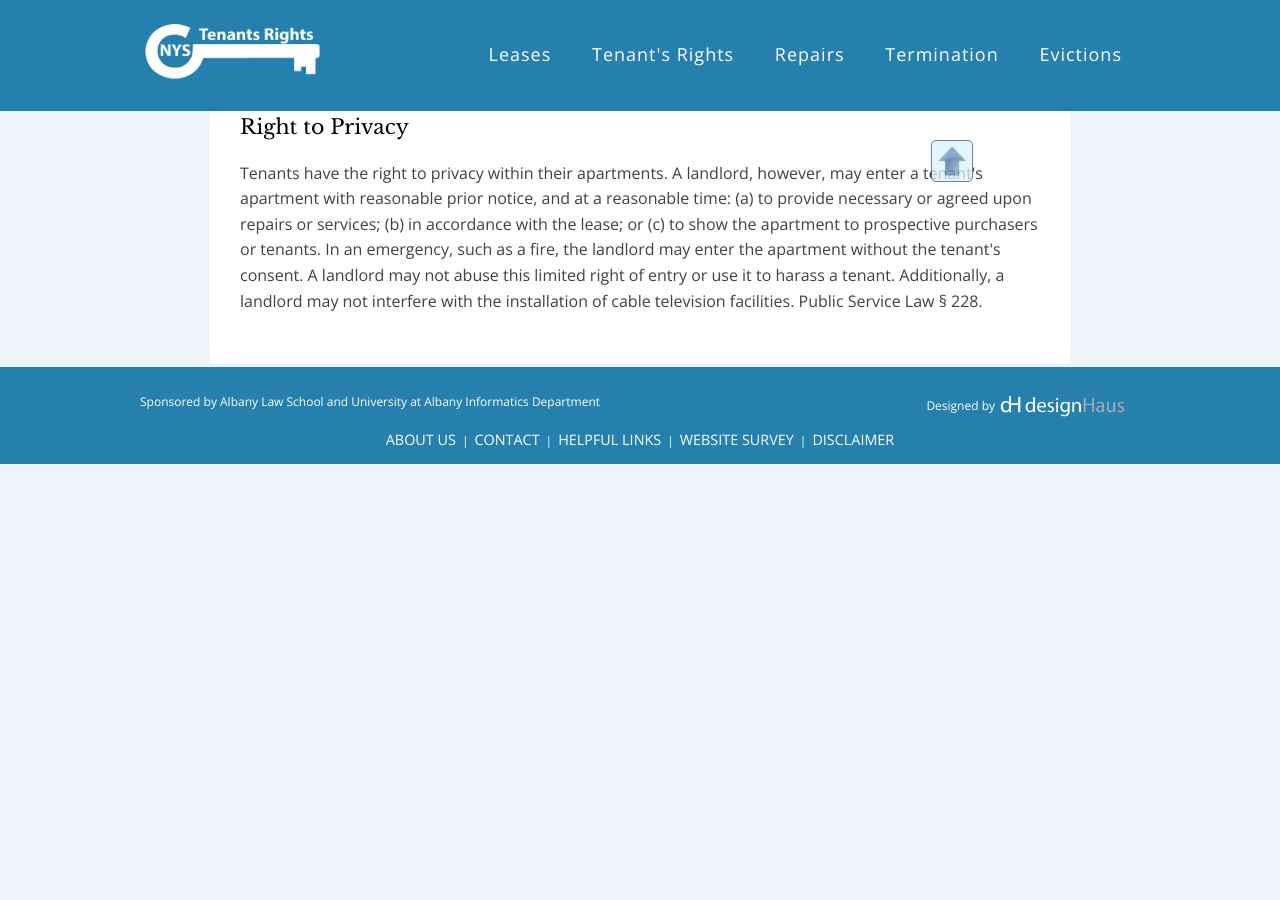
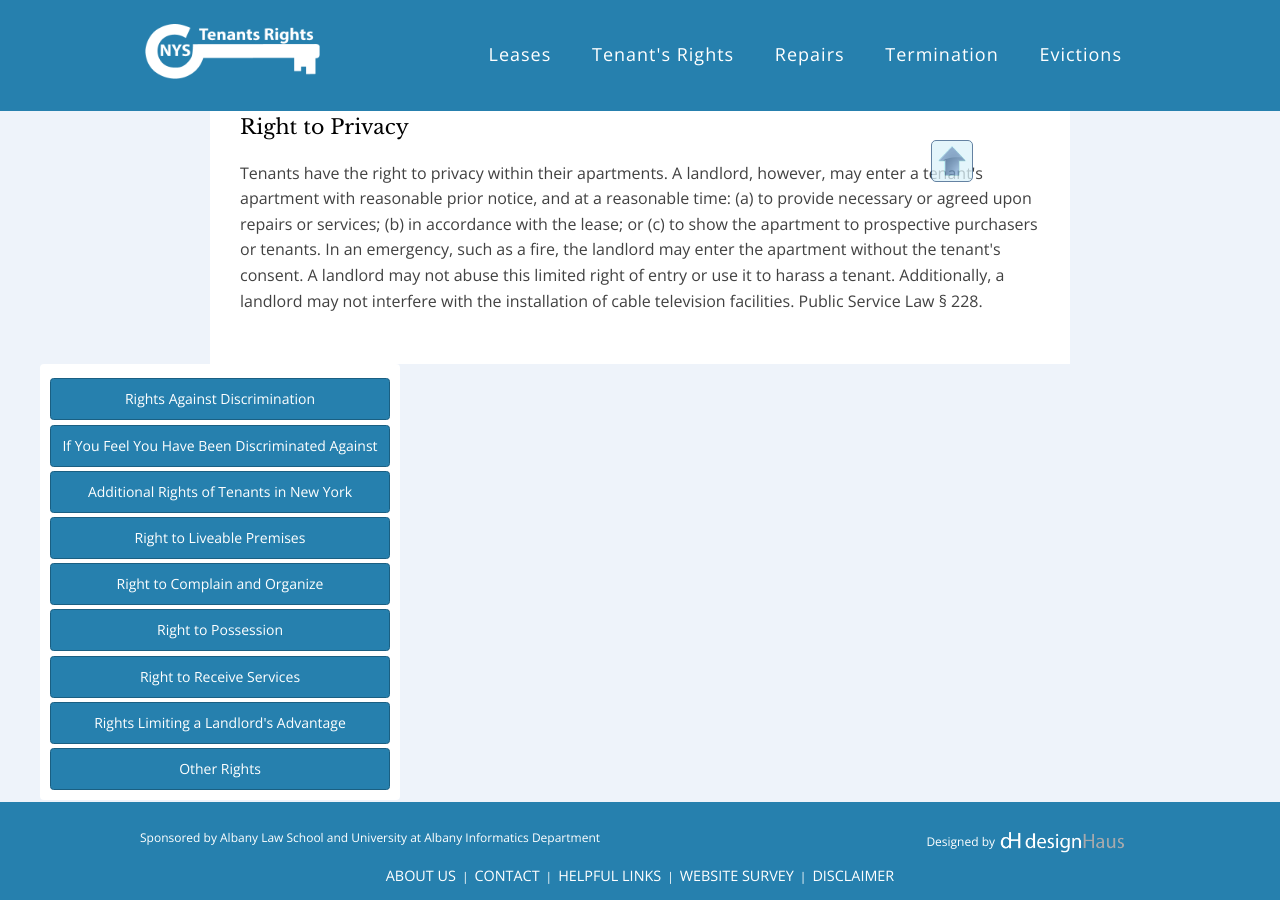
Before and after one commit to RRamsland/Tenant-Rights, a Jekyll site: the page built from aside-test.html, in a window 1280 px wide and 900 px high, scrolled down 9465 px. Built offline with Jekyll 4.4.1, drawn with Linux system fonts in a browser that asks for light colours; before the commit the page ends 9929 px from its top, so only the background shows below that.

Commit message:
You guessed it
(testing)

```diff
--- a/aside-test.html
+++ b/aside-test.html
@@ -1,6 +1,7 @@
 ---
 title: Tenants Rights
 layout: default-page
+aside: <div class="aside"><div class="sidebar"><a class="subTopicLinks" href="#rights-1">Rights Against Discrimination</a><a class="subTopicLinks" href="#rights-2">If You Feel You Have Been Discriminated Against</a><a class="subTopicLinks" href="#rights-3">Additional Rights of Tenants in New York</a><a class="subTopicLinks" href="#rights-4">Right to Liveable Premises</a><a class="subTopicLinks" href="#rights-5">Right to Complain and Organize</a><a class="subTopicLinks" href="#rights-6">Right to Possession</a><a class="subTopicLinks" href="#rights-7">Right to Receive Services</a><a class="subTopicLinks" href="#rights-8">Rights Limiting a Landlord's Advantage</a><a class="subTopicLinks" href="#rights-9">Other Rights</a></div></div>
 ---
 
 <h1 id="top">{{page.title}}</h1>
```
